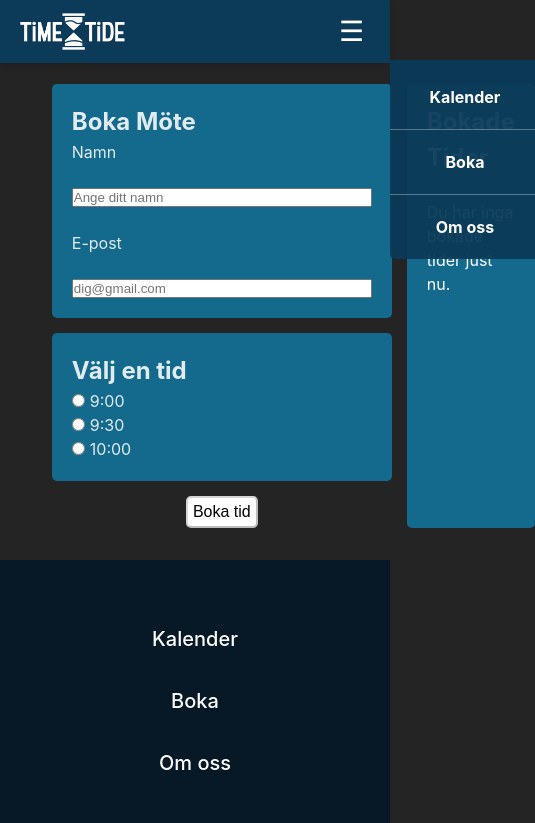
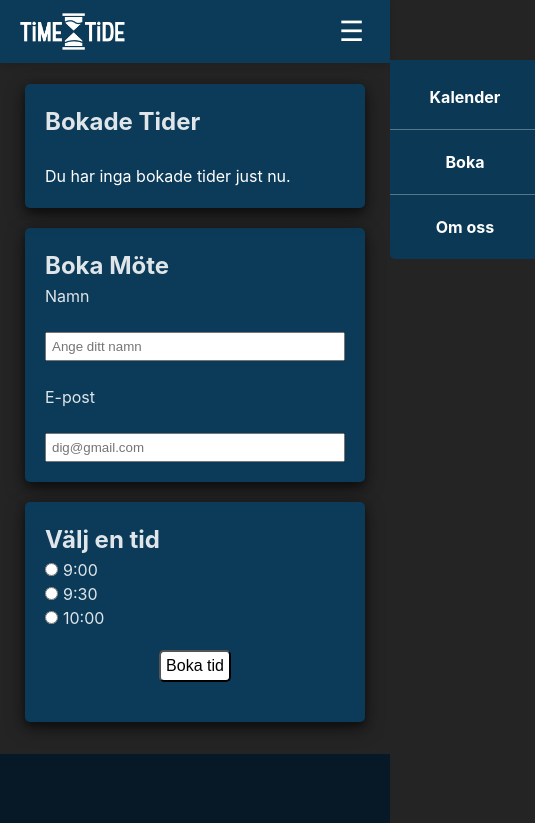
Before and after one commit to Sternax/Team3_Kalender, a Vue app: page /boka in a window 390 px wide. Shown: the top 823 px of the page, 535 px wide, since content can reach past the window. Built offline with nearby package versions, Linux system fonts and the light colour scheme.

Commit message:
Fixed form error handling and finished styling on the booking page as well as made it responsive

```diff
--- a/src/views/Boka.vue
+++ b/src/views/Boka.vue
@@ -35,6 +35,14 @@
     <!--Book a time-->
     <div class="left box">
       <h2>Välj en tid</h2>
+
+      <!--Message for no available times -->
+      <p v-if="availableTimes.length === 0">
+          Det finns inga lediga tider just nu.
+      </p>
+      <p v-if="availableTimes.length > 0 && !selectedTime && buttonClicked" style="color: red;">
+        Du måste välja en tid att boka
+      </p>
       <div v-for="(time, index) in availableTimes" :key="index">
         <input
           type="radio"
@@ -48,14 +56,18 @@
           {{ time }}
         </label>
       </div>
+
+      <!--Booking button-->
+      <div class="left box submit">
+        <button
+        id="book-btn"
+        @click="bookTime"
+        :disabled="availableTimes.length === 0">
+        Boka tid
+        </button>
+      </div>
     </div>
 
-    <!--Booking button-->
-    <div class="left box submit">
-      <button id="book-btn" @click="bookTime" :disabled="!selectedTime || !isValidEmail(email) || !email || !name">
-        Boka tid
-      </button>
-    </div>
 
     <!--Booked Times-->
     <div class="right box">
@@ -63,6 +75,12 @@
       <ul>
         <li v-for="(booking, index) in bookedTimes" :key="index">
           {{ booking.time }} - {{ booking.name }} - {{ booking.email }}
+          <button
+          v-if="booking"
+          class="cancel-btn"
+          @click="avboka(index)">
+            Avboka
+          </button>
         </li>
       </ul>
       <br>
@@ -118,6 +136,13 @@ export default {
       buttonClicked.value = false
     }
 
+    const avboka = (index) => {
+
+      const cancelledBooking = bookedTimes.value.splice(index, 1)[0]
+      availableTimes.value.push(cancelledBooking.time)
+
+    }
+
     const isValidEmail = (email) => {
       const re = /^[a-zA-Z0-9._-]+@[a-zA-Z0-9.-]+\.[a-zA-Z]{2,6}$/
       return re.test(email)
@@ -132,7 +157,8 @@ export default {
       isValidEmail,
       name,
       buttonClicked,
-      formSubmitted
+      formSubmitted,
+      avboka,
     }
   }
 }
@@ -149,8 +175,9 @@ export default {
   display: grid;
   grid-template-columns: 1fr 1fr;
   width: 80%;
-  gap: 15px;
-  margin: 20px auto 0;
+  gap: 20px;
+  margin: 70px auto 0;
+  justify-content: center;
 }
 
 .left {
@@ -160,13 +187,17 @@ export default {
 
 .right {
   grid-column: 2;
-  grid-row: 1 /span 3
+  grid-row: 1 /span 2;
+}
+
+.box {
+  padding: 20px;
+  background-color: #0B3B59;
+  border-radius: 5px;
 }
 
 .box:not(.submit) {
-  padding: 20px;
-  background-color: #146A8C;
-  border-radius: 5px;
+  box-shadow: 0 4px 8px rgba(0, 0, 0, 0.43), 0 6px 20px rgba(0, 0, 0, 0.43);
 }
 
 .submit button{
@@ -185,6 +216,12 @@ export default {
   background-color:#FFF;
 }
 
+#book-btn:disabled {
+  opacity: 0.6;
+  cursor: not-allowed;
+  background-color: gray;
+}
+
 .textInputs{
   display: flex;
   flex-direction: column;
@@ -196,5 +233,52 @@ export default {
 
 .textInputs input {
   width: 300px;
+  padding: 5px;
 }
+
+ .right.box li {
+  margin-left: 15px;
+  margin-bottom: 20px;
+  margin-top: 5px;
+  list-style: none;
+}
+
+.cancel-btn {
+  background-color: red;
+  padding: 5px;
+  border: 1px solid white;
+  border-radius: 5px;
+  box-shadow: 0 4px 8px rgba(0, 0, 0, 0.1), 0 6px 20px rgba(0, 0, 0, 0.1);
+  box-sizing: border-box;
+}
+
+.cancel-btn:hover{
+  background-color: red;
+  padding: 5px;
+  border: none;
+  box-shadow: 0 8px 16px rgba(0, 0, 0, 0.15), 0 12px 40px rgba(0, 0, 0, 0.2);
+  transform: scale(1.05);
+}
+
+@media(max-width: 955px){
+  .booking {
+    display: grid;
+    grid-template-columns: 1fr;
+    width: 80%;
+    gap: 20px;
+    margin: 20px auto 0;
+  }
+
+  .left {
+    grid-column: 1;
+
+  }
+
+  .right {
+    grid-column: 1;
+    grid-row: 1;
+  }
+}
+
+
 </style>
```
